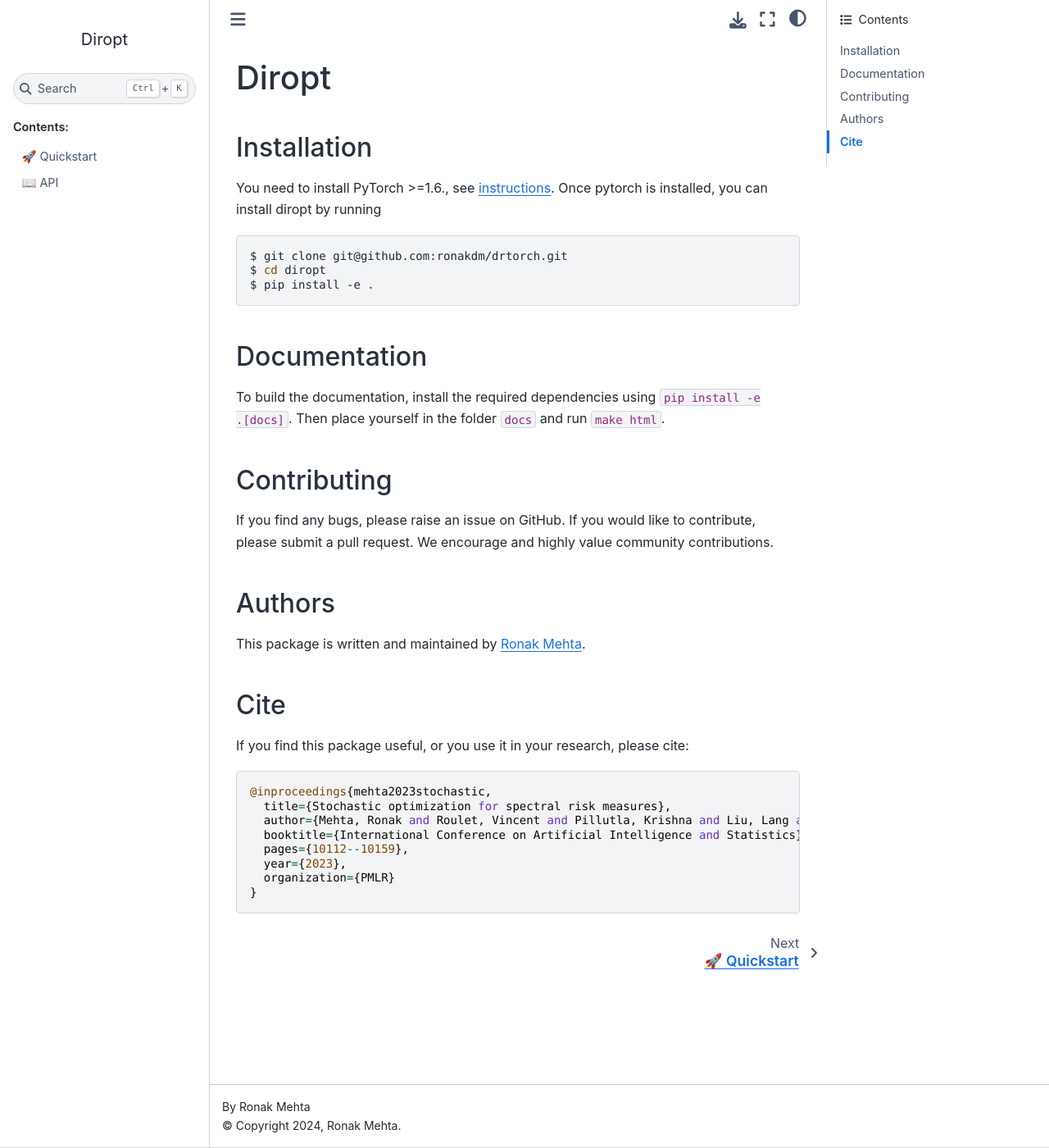
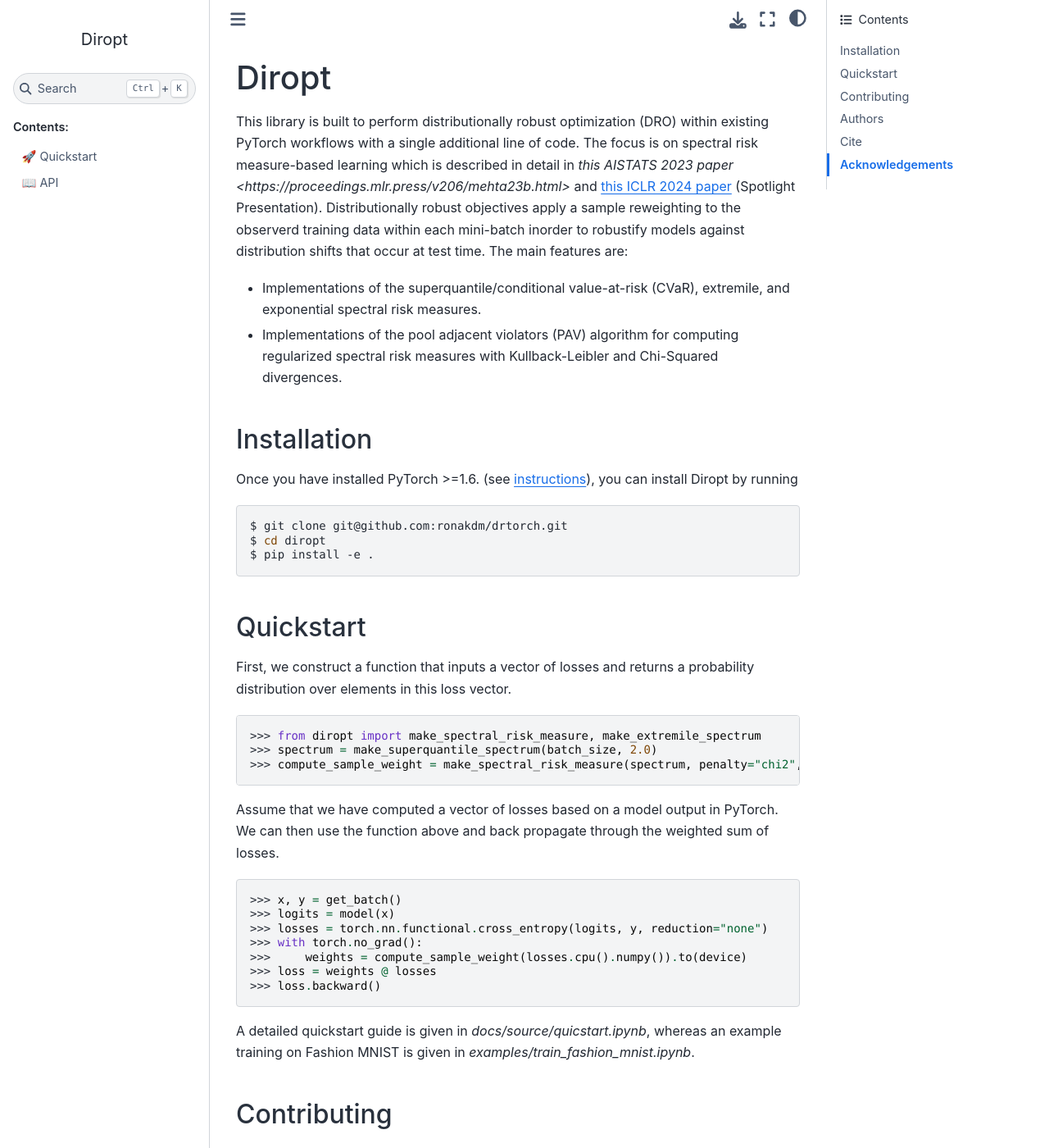
Before and after one commit to ronakdm/drtorch, a Sphinx documentation site: the page built from docs/source/index.rst, in a window 1280 px wide and 1400 px high. Shown: the whole window at 82% size. Built offline with Sphinx 7.4.7 and the Sphinx Book theme 1.1.4, drawn with Linux system fonts in a browser that asks for light colours; some of the changed text lies outside the part shown.

Commit message:
Documentation page online.

```diff
--- a/docs/source/index.rst
+++ b/docs/source/index.rst
@@ -1,5 +1,15 @@
+.. diropt documentation main file
+
 Diropt
 ======
+
+This library is built to perform distributionally robust optimization (DRO) within existing PyTorch workflows with a single additional line of code.
+The focus is on spectral risk measure-based learning which is described in detail in `this AISTATS 2023 paper <https://proceedings.mlr.press/v206/mehta23b.html>`
+and `this ICLR 2024 paper <https://arxiv.org/abs/2310.13863>`_ (Spotlight Presentation). Distributionally robust objectives apply a sample reweighting to the
+observerd training data within each mini-batch inorder to robustify models against distribution shifts that occur at test time. The main features are:
+
+* Implementations of the superquantile/conditional value-at-risk (CVaR), extremile, and exponential spectral risk measures.
+* Implementations of the pool adjacent violators (PAV) algorithm for computing regularized spectral risk measures with Kullback-Leibler and Chi-Squared divergences.
 
 .. toctree::
   :maxdepth: 2
@@ -7,16 +17,12 @@
   :hidden:
 
   quickstart
-
   api
 
+Installation
+------------------
 
-Installation
-------------
-
-You need to install PyTorch >=1.6., see `instructions <https://pytorch.org/get-started/locally/>`_.
-Once pytorch is installed, you can install diropt by running
-
+Once you have installed PyTorch >=1.6. (see `instructions <https://pytorch.org/get-started/locally/>`_), you can install Diropt by running
 
 .. code-block:: bash
 
@@ -24,16 +30,34 @@
     $ cd diropt
     $ pip install -e .
 
+Quickstart
+------------------
 
-Documentation
--------------
+First, we construct a function that inputs a vector of losses and returns a probability distribution over elements in this loss vector.
 
-To build the documentation, install the required dependencies using ``pip install -e .[docs]``.
-Then place yourself in the folder ``docs`` and run ``make html``.
+.. code-block:: python
+
+  >>> from diropt import make_spectral_risk_measure, make_extremile_spectrum
+  >>> spectrum = make_superquantile_spectrum(batch_size, 2.0)
+  >>> compute_sample_weight = make_spectral_risk_measure(spectrum, penalty="chi2", shift_cost=1.0)
+
+Assume that we have computed a vector of losses based on a model output in PyTorch. We can then use the function above and back propagate through the weighted sum of losses.
+
+.. code-block:: python
+
+  >>> x, y = get_batch()
+  >>> logits = model(x)
+  >>> losses = torch.nn.functional.cross_entropy(logits, y, reduction="none")
+  >>> with torch.no_grad():
+  >>>     weights = compute_sample_weight(losses.cpu().numpy()).to(device)
+  >>> loss = weights @ losses
+  >>> loss.backward()
+
+A detailed quickstart guide is given in `docs/source/quicstart.ipynb`, whereas an example training on Fashion MNIST is given in `examples/train_fashion_mnist.ipynb`.
 
 
 Contributing
--------------
+------------------
 
 If you find any bugs, please raise an issue on GitHub.
 If you would like to contribute, please submit a pull request.
@@ -41,23 +65,26 @@
 
 
 Authors
--------
+------------------
 
 This package is written and maintained by `Ronak Mehta <https://ronakdm.github.io/>`_.
 
 
 Cite
-----
+------------------
 
 If you find this package useful, or you use it in your research, please cite:
 
 .. code-block::
 
     @inproceedings{mehta2023stochastic,
-      title={Stochastic optimization for spectral risk measures},
+      title={{Stochastic Optimization for Spectral Risk Measures}},
       author={Mehta, Ronak and Roulet, Vincent and Pillutla, Krishna and Liu, Lang and Harchaoui, Zaid},
       booktitle={International Conference on Artificial Intelligence and Statistics},
       pages={10112--10159},
       year={2023},
       organization={PMLR}
     }
+
+Acknowledgements
+------------------
```
Also changed, not shown: README.md (+5 -6 lines).
